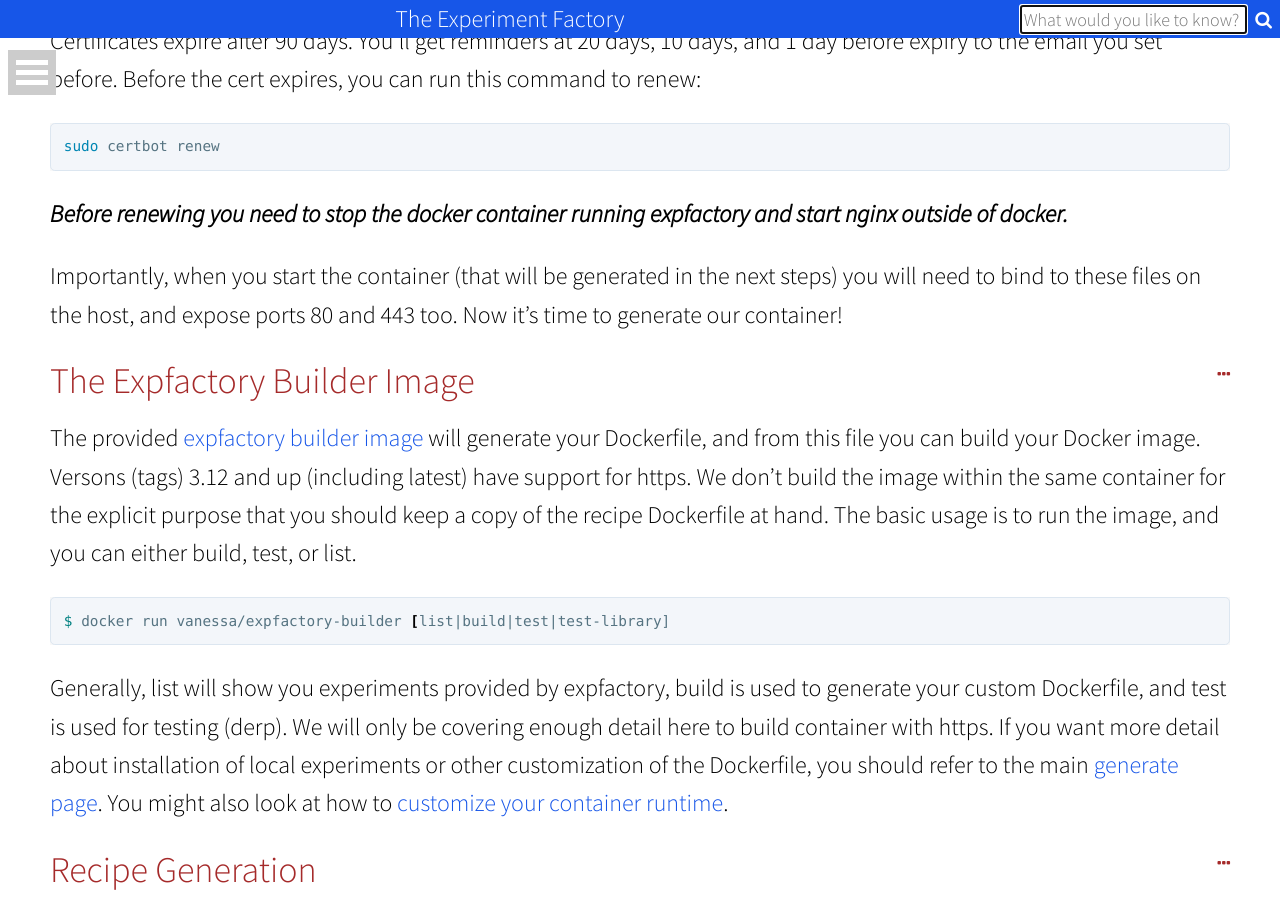
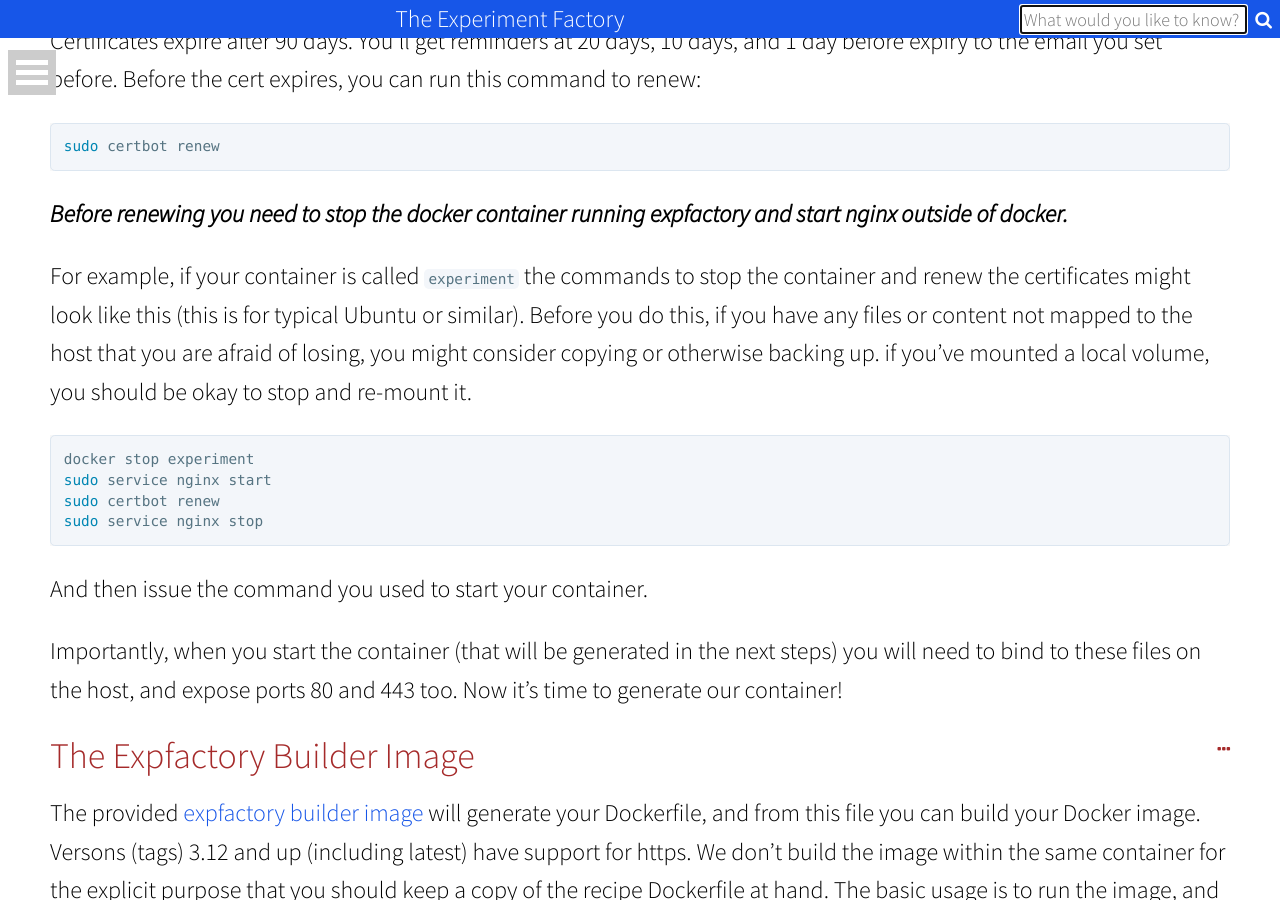
Before and after one commit to expfactory/expfactory.github.io, a Jekyll site: the page built from pages/1-generate-https.md, in a window 1280 px wide and 900 px high, scrolled down 9473 px. Built offline with Jekyll 4.4.1, drawn with Linux system fonts in a browser that asks for light colours; nearby versions of some CDN libraries.

Commit message:
adding extra notes to close #7

````diff
--- a/pages/1-generate-https.md
+++ b/pages/1-generate-https.md
@@ -231,8 +231,23 @@ Certificates expire after 90 days. You'll get reminders at 20 days, 10 days, and
 ```bash
 sudo certbot renew
 ```
+
 ***Before renewing you need to stop the docker container running expfactory and start nginx outside of docker.***
 
+For example, if your container is called `experiment` the commands to stop the container and
+renew the certificates might look like this (this is for typical Ubuntu or similar). Before you
+do this, if you have any files or content not mapped to the host that you are afraid of losing,
+you might consider copying or otherwise backing up. if you've mounted a local volume, you should
+be okay to stop and re-mount it.
+
+```bash
+docker stop experiment
+sudo service nginx start
+sudo certbot renew
+sudo service nginx stop
+```
+
+And then issue the command you used to start your container.
 
 Importantly, when you start the container (that will be generated in the next steps)
 you will need to bind to these files on the host, and
````
